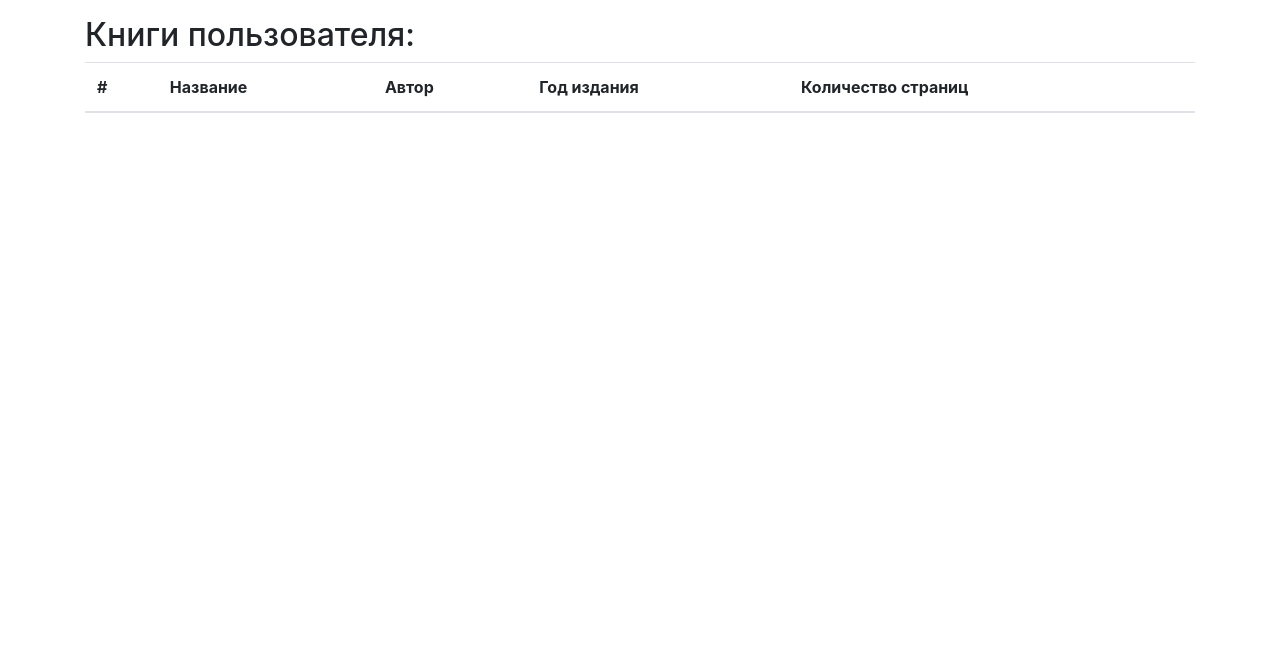
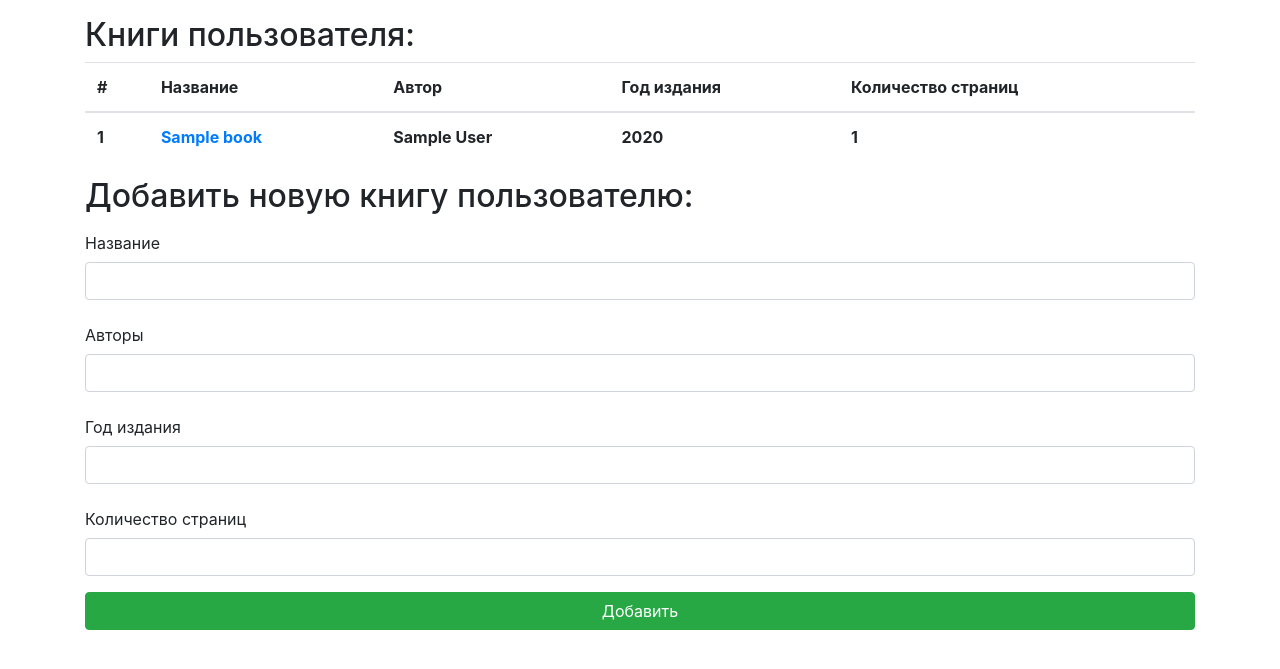
Before and after one commit to MarshalX/InnowiseGroupTestTask, a Django app: page /user/1/ in a window 1280 px wide. Shown: the part 56-725 px from the top of the page. Run offline with Django 3.2, Linux system fonts and the light colour scheme; tables that the repository leaves empty hold one stand-in row (values such as "Sample post"); lists and menus that the app fills with data are empty; some libraries are stand-ins or nearby versions.

Commit message:
В конец страницы добавлена форма добавления новой книги для текущего пользователя Исправлено отображения количества книг пользователя

```diff
--- a/InnowiseGroupTestTask/library/templates/book_edit.html
+++ b/InnowiseGroupTestTask/library/templates/book_edit.html
@@ -4,6 +4,6 @@
     <h2>Редактирование книги:</h2>
     <form method="POST">{% csrf_token %}
         {{ form|as_bootstrap }}
-        <button type="submit" class="btn btn-success">Сохранить</button>
+        <button type="submit" class="btn btn-block btn-success">Сохранить</button>
     </form>
 {% endblock %}
--- a/InnowiseGroupTestTask/library/templates/index.html
+++ b/InnowiseGroupTestTask/library/templates/index.html
@@ -14,7 +14,7 @@
         <tr>
             <th>{{ user.id }}</th>
             <th><a href="{% url 'user_details' user.id %}">{{ user }}</a></th>
-            <th>{{ user.book_set|length }}</th>
+            <th>{{ user.book_set.count }}</th>
         </tr>
     {% endfor %}
     </tbody>
--- a/InnowiseGroupTestTask/library/templates/user_details.html
+++ b/InnowiseGroupTestTask/library/templates/user_details.html
@@ -1,6 +1,7 @@
 {% extends 'main.html' %}
+{% load bootstrap_tags %}
 {% block content %}
-<h2>Книги пользователя:</h2>
+    <h2>Книги пользователя:</h2>
     <table class="table">
         <thead>
         <tr>
@@ -12,10 +13,10 @@
         </tr>
         </thead>
         <tbody>
-        {% for book in user.book_set %}
+        {% for book in books %}
             <tr>
-                <th><a href="{% url 'book_edit' book.id %}">{{ book.id }}</a></th>
-                <th>{{ book.name }}</th>
+                <th>{{ book.id }}</th>
+                <th><a href="{% url 'book_edit' book.id %}">{{ book.name }}</a></th>
                 <th>{{ book.author }}</th>
                 <th>{{ book.publication_year }}</th>
                 <th>{{ book.pages }}</th>
@@ -23,4 +24,9 @@
         {% endfor %}
         </tbody>
     </table>
+    <h2>Добавить новую книгу пользователю:</h2>
+    <form method="POST">{% csrf_token %}
+        {{ form|as_bootstrap }}
+        <button type="submit" class="btn btn-block btn-success">Добавить</button>
+    </form>
 {% endblock %}
--- a/InnowiseGroupTestTask/library/views.py
+++ b/InnowiseGroupTestTask/library/views.py
@@ -7,17 +7,43 @@
 
 
 class IndexView(View):
-    def get(self, request, aggregator=None, number=None):
+    def get(self, request):
         return render(request, 'index.html', context={'users': User.objects.all()})
 
 
 class UserDetailsView(View):
-    def get(self, request, id, aggregator=None, number=None):
-        return render(request, 'user_details.html', context={'book': get_object_or_404(User, id=id)})
+    def get(self, request, id):
+        context = {
+            'books': get_object_or_404(User, id=id).book_set.all(),
+            'form': BookForm(auto_id=False)
+        }
+
+        return render(request, 'user_details.html', context=context)
+
+    def post(self, request, id):
+        user = get_object_or_404(User, id=id)
+        form = BookForm(request.POST, auto_id=False)
+
+        context = {
+            'books': get_object_or_404(User, id=id).book_set.all(),
+            'form': form
+        }
+
+        if form.is_valid():
+            book = form.save(commit=False)
+            book.user = user
+            book.save()
+
+            messages.success(request, 'Успешно добавлено!')
+            context.update({'form': BookForm(auto_id=False)})
+        else:
+            messages.error(request, 'Произошла ошибка при добавлении')
+
+        return render(request, 'user_details.html', context=context)
 
 
 class BookEditView(View):
-    def get(self, request, id, aggregator=None, number=None):
+    def get(self, request, id):
         return render(request, 'book_edit.html', context={'form': BookForm(
             instance=get_object_or_404(Book, id=id), auto_id=False)})
 
```
